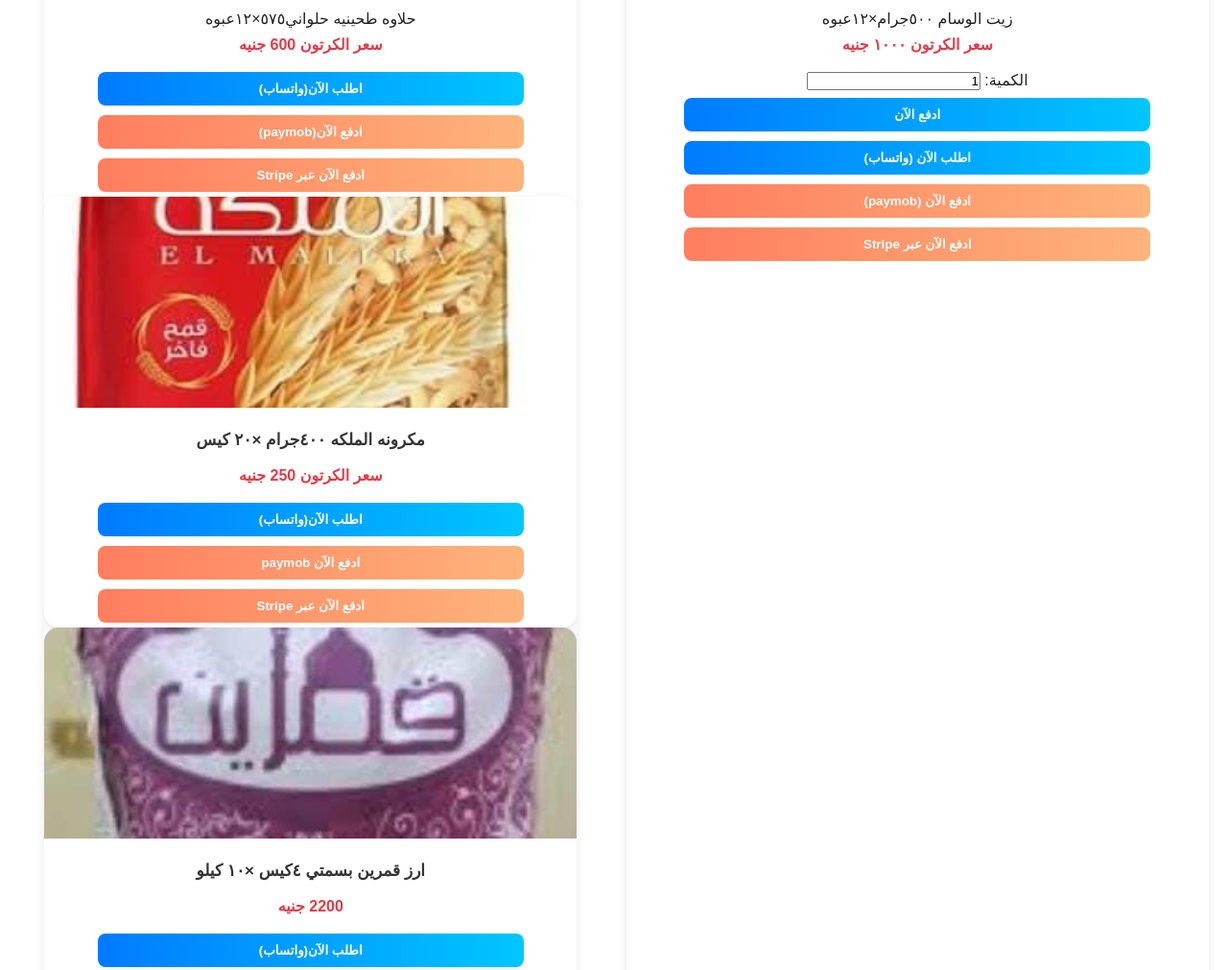
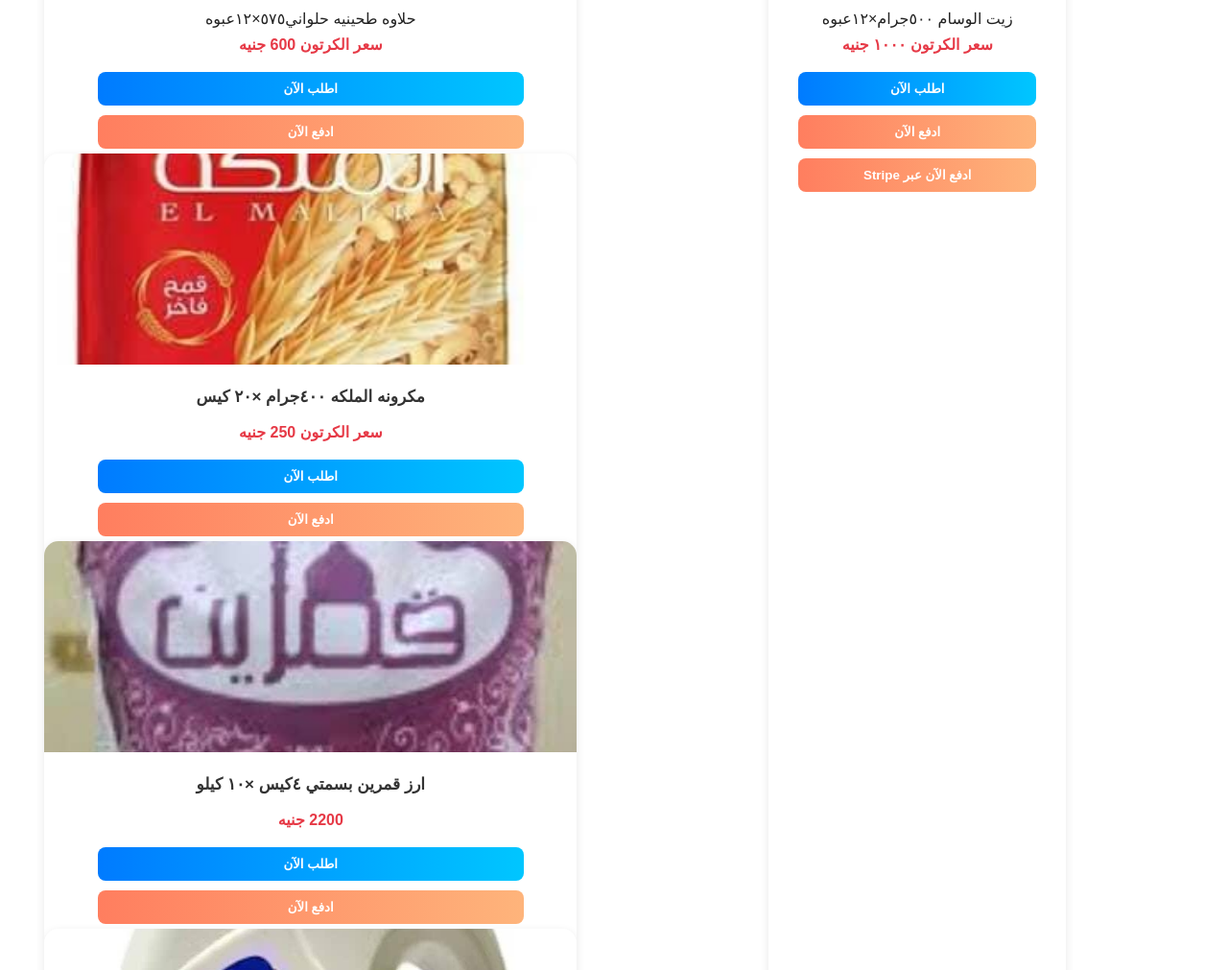
Before and after one commit to kh2841999-cell/almanal-food-trading, a plain HTML site: page index.html in a window 1280 px wide. Shown: the part 1499-2510 px from the top of the page at 96% size. Drawn offline with Linux system fonts and the light colour scheme; files whose address does not match are found by name.

Commit message:
Update index.html

```diff
--- a/index.html
+++ b/index.html
@@ -21,7 +21,7 @@
     <h2>من نحن</h2>
     <p>مؤسسة المنال متخصصة في تجارة وتوزيع المواد الغذائية في مصر.</p>
     <p><b>العنوان:</b> منشأة عبد الرحمن-دكرنس-الدقهليه </p>
-    <p><b>الهاتف:</b> <a href="tel:xxxxxxxx">xxxxxxx</a></p>
+    <p><b>الهاتف:</b> <a href="tel:+201200120868">+20 1200120868</a></p>
     <p><b>البريد:</b> <a href="mailto:almanalest776@gmail.com">almanalest776@gmail.com</a></p>
   </section>
 
@@ -48,7 +48,7 @@
 
   <script>
     function orderNow(productName) {
-      const phoneNumber = "xxxxxxx";
+      const phoneNumber = "+201200120868";
       const message = `مرحبًا، أريد طلب ${productName}`;
       window.open(`https://wa.me/${phoneNumber}?text=${encodeURIComponent(message)}`, "_blank");
     }
@@ -92,7 +92,7 @@
 
       <div class="header-actions">
         <a class="cta" href="mailto:almanalest776@gmail.com?subject=طلب%20عرض%20سعر">طلب عرض سعر</a>
-        <a class="whatsapp" href="https://wa.me/xxxxxx?text=طلب%20عرض%20سعر%20للمحل">واتساب</a>
+        <a class="whatsapp" href="https://wa.me/201200120868?text=طلب%20عرض%20سعر%20للمحل">واتساب</a>
       </div>
     </div>
   </header>
@@ -111,27 +111,9 @@
         <img src="./assets/product1.jpg" alt="زيت الوسام ٥٠٠جرام ×١٢عبوه">
       </h3>زيت الوسام ٥٠٠جرام×١٢عبوه</h3>
         <p class="price">سعر الكرتون ١٠٠٠ جنيه</p>
-        <label>الكمية:</label>
-<input type="number" id="qty" value="1" min="1">
-<button onclick="payNow('زيت الوسام', 100)">ادفع الآن</button>
-
-<script>
-async function payNow(productName, price) {
-  const qty = document.getElementById('qty').value;
-
-  const res = await fetch('/api/createPayment', {
-    method: 'POST',
-    headers: { 'Content-Type': 'application/json' },
-    body: JSON.stringify({ productName, quantity: Number(qty), price })
-  });
-
-  const data = await res.json();
-  window.open(data.url, '_blank');
-}
-</script>
-        <button class="order-btn" onclick="orderNow('زيت الوسام')">اطلب الآن (واتساب)</button>
+        <button class="order-btn" onclick="orderNow('زيت الوسام')">اطلب الآن</button>
      <a href="https://paymob.xyz/cfjnusFq/" target="_blank">
-  <button>ادفع الآن (paymob)</button>
+  <button>ادفع الآن</button>
   <!-- زر الدفع عبر Stripe -->
   <a href="https://buy.stripe.com/test_00w5kFgt1ddw22ffH9gnK00" target="_blank">
     <button class="stripe-btn">ادفع الآن عبر Stripe</button>
@@ -142,35 +124,27 @@
         <img src="./assets/product2.jpg" alt="حلاوه طحينيه حلواني اخوان ٥٧٥جرام ×١٢ عبوه">
       </h3>حلاوه طحينيه حلواني٥٧٥×١٢عبوه </h3>
         <p class="price">سعر الكرتون 600 جنيه</p>
-        <button class="order-btn" onclick="orderNow('حلاوه طحينيه حلواني ')">اطلب الآن(واتساب)</button>
+        <button class="order-btn" onclick="orderNow('حلاوه طحينيه حلواني ')">اطلب الآن</button>
              <a href="https://paymob.xyz/cCHdXSVL/" target="_blank">
-  <button>ادفع الآن(paymob)</button>
-   <a href="https://buy.stripe.com/test_28E8wRfoX7TcgX97aDgnK01" target="_blank">
-  <button class="stripe-btn">ادفع الآن عبر Stripe</button>
+  <button>ادفع الآن</button>
 </a
-</div>
-
+      </div>
       <div class="card">
         <img src="./assets/product3.jpg" alt="مكرونه الملكه٤٠٠ جرام ×٢٠كيس">
         <h3>مكرونه الملكه ٤٠٠جرام ×٢٠ كيس</h3>
         <p class="price">سعر الكرتون 250 جنيه</p>
-        <button class="order-btn" onclick="orderNow('مكرونه الملكه')"> اطلب الآن(واتساب)</button>
+        <button class="order-btn" onclick="orderNow('مكرونه الملكه')">اطلب الآن</button>
              <a href="https://paymob.xyz/VtMsWaHp/" target="_blank">
-  <button>ادفع الآن paymob</button>
-   <a href="https://buy.stripe.com/test_eVqaEZdgPddw4anfH9gnK02" target="_blank">
-    <button class="stripe-btn">ادفع الآن عبر Stripe</button>
-   </a>
+  <button>ادفع الآن</button>
+</a
       </div>
-
       <div class="card">
         <img src="./assets/product4.jpg" alt="ارز قمرين بسمتي ٤كيس×١٠كيلو">
         <h3>ارز قمرين بسمتي ٤كيس ×١٠ كيلو </h3>
         <p class="price">2200 جنيه</p>
-        <button class="order-btn" onclick="orderNow('ارز قمرين')">اطلب الآن(واتساب)</button>
+        <button class="order-btn" onclick="orderNow('ارز قمرين')">اطلب الآن</button>
              <a href="https://paymob.xyz/taBxnRqb/" target="_blank">
-  <button>ادفع الآن paymob</button>
- <a href="https://buy.stripe.com/test_eVq6oJdgPc9sgX966zgnK03" target="_blank">
-    <button class="stripe-btn">ادفع الآن عبر Stripe</button>
+  <button>ادفع الآن</button>
 </a
   </div>
       <!-- الصف الثاني -->
@@ -178,22 +152,18 @@
         <img src="./assets/product5.jpg" alt="فيبا٤لتر×٤عبوات">
         <h3>فيبا ٤لتر×٤عبوات</h3>
         <p class="price">سعر الكرتون 365جنيه</p>
-        <button class="order-btn" onclick="orderNow('فيبا')">اطلب الآن(واتساب)</button>
+        <button class="order-btn" onclick="orderNow('فيبا')">اطلب الآن</button>
              <a href="https://paymob.xyz/kd2FVNn2/" target="_blank">
-  <button>ادفع الآن paymob</button>
-  <a href="https://buy.stripe.com/test_bJe7sNekTc9s4an8eHgnK04" target="_blank">
-    <button class="stripe-btn">ادفع الآن عبر Stripe</button>
+  <button>ادفع الآن</button>
 </a
       </div>
       <div class="card">
         <img src="./assets/product6.jpg" alt="تونه صن شاين١٨٥جرام×٤٨عبوه">
         <h3>تونه صن شاين١٨٥ جرام×٤٨عبوه   </h3>
         <p class="price">سعر الكرتون 2700جنيه</p>
-        <button class="order-btn" onclick="orderNow('تونه صن شاين')">اطلب الآن(واتساب)</button>
+        <button class="order-btn" onclick="orderNow('تونه صن شاين')">اطلب الآن</button>
              <a href="https://paymob.xyz/DLvxaAPr/" target="_blank">
-  <button>ادفع الآن paymob</button>
-   <a href="https://buy.stripe.com/test_9B6eVf0u38Xg4anbqTgnK05" target="_blank">
-    <button class="stripe-btn">ادفع الآن عبر Stripe</button>
+  <button>ادفع الآن</button>
 </a
       </div>
 
@@ -201,22 +171,18 @@
         <img src="./assets/product7.jpg" alt="زيت كريستال٢.٢٥لتر×٦عبوات">
         <h3>زيت كريستال٢.٢٥لتر×٦عبوات  </h3>
         <p class="price">سعر الكرتون 1220جنيه </p>
-        <button class="order-btn" onclick="orderNow('زيت كريستال ')">اطلب الآن(واتساب)</button>
+        <button class="order-btn" onclick="orderNow('زيت كريستال ')">اطلب الآن</button>
              <a href="https://paymob.xyz/G3ZkwrmA/" target="_blank">
-  <button>ادفع الآن paymob</button>
-   <a href="https://buy.stripe.com/test_dRmbJ37Wv0qK7mz1QjgnK06" target="_blank">
-    <button class="stripe-btn">ادفع الآن عبر Stripe</button>
+  <button>ادفع الآن</button>
 </a
   </div>
       <div class="card">
         <img src="./assets/product8.jpg" alt="ربطه سكر الصفوه ٢٠ كيلو">
         <h3>ربطه سكر الصفوه ٢٠ كيلو</h3>
         <p class="price">سعر الرابطه 500 جنيه</p>
-        <button class="order-btn" onclick="orderNow('سكر الصفوه')">اطلب الآن(واتساب)</button>
+        <button class="order-btn" onclick="orderNow('سكر الصفوه')">اطلب الآن</button>
              <a href="https://paymob.xyz/CWWTu7u7/" target="_blank">
-  <button>ادفع الآن paymob</button>
-  <a href="https://buy.stripe.com/test_3cIdRbekT4H06iv2UngnK07" target="_blank">
-    <button class="stripe-btn">ادفع الآن عبر Stripe</button>
+  <button>ادفع الآن</button>
 </a
       </div>
       <!-- الصف الثالث -->
@@ -224,44 +190,36 @@
         <img src="./assets/product9.jpg" alt="زيت عافيه٢.٢٥لتر×٦عبوات">
         <h3>زيت عافية ٢.٢٥لتر ×٦عبوات</h3>
         <p class="price">سعر الكرتون 1250 جنيه </p>
-        <button class="order-btn" onclick="orderNow('زيت عافيه')">اطلب الآن(واتساب)</button>
+        <button class="order-btn" onclick="orderNow('زيت عافيه')">اطلب الآن</button>
              <a href="https://paymob.xyz/zuvD813Y/" target="_blank">
-  <button>ادفع الآن paymob</button>
-               <a href="https://buy.stripe.com/test_fZu3cx5On1uO4ancuXgnK08" target="_blank">
-    <button class="stripe-btn">ادفع الآن عبر Stripe</button>
-               </a
+  <button>ادفع الآن</button>
+</a
   </div>
       <div class="card">
         <img src="./assets/product10.jpg" alt="ربطه سكر اسيا ٢٠كيلو">
         <h3>سكر اسيا ٢٠ كيلو</h3>
         <p class="price">سعر الربطه 500جنيه</p>
-        <button class="order-btn" onclick="orderNow('سكر آسيا')">اطلب الآن(واتساب)</button>
+        <button class="order-btn" onclick="orderNow('سكر آسيا')">اطلب الآن</button>
              <a href="https://paymob.xyz/qrbrEvfQ/" target="_blank">
-  <button>ادفع الآن paymob</button>
-               <a href="https://buy.stripe.com/test_7sY7sNekTc9s0Yb1QjgnK09" target="_blank">
-    <button class="stripe-btn">ادفع الآن عبر Stripe</button>
+  <button>ادفع الآن</button>
 </a
       </div>
       <div class="card">
         <img src="./assets/product11.jpg" alt="شاي العروسة ١٢ كيلو">
         <h3>شاي العروسه ١٢ كيلو </h3>
         <p class="price">سعر الكرتون 2450 جنيه</p>
-        <button class="order-btn" onclick="orderNow('شاي العروسة ')">اطلب الآن(واتساب)</button>
+        <button class="order-btn" onclick="orderNow('شاي العروسة ')">اطلب الآن</button>
              <a href="https://paymob.xyz/nhXNFbTz/" target="_blank">
-  <button>ادفع الآن paymob</button>
-               <a href="https://buy.stripe.com/test_00w14pb8HehAdKX2UngnK0a" target="_blank">
-    <button class="stripe-btn">ادفع الآن عبر Stripe</button>
+  <button>ادفع الآن</button>
 </a
       </div>
       <div class="card">
         <img src="./assets/product12.jpg" alt="شاي ليبتون ١٢كيلو">
         <h3>شاي ليبتون ١٢ كيلو </h3>
         <p class="price">سعر الكرتون 2440جنيه </p>
-        <button class="order-btn" onclick="orderNow('شاي ليبتون')">اطلب الآن(واتساب)</button>
+        <button class="order-btn" onclick="orderNow('شاي ليبتون')">اطلب الآن</button>
              <a href="https://paymob.xyz/dX3DvtCy/" target="_blank">
-  <button>ادفع الآن paymob</button>
-               <a href="https://buy.stripe.com/test_bJe5kFa4D7TcfT5cuXgnK0b" target="_blank">
-    <button class="stripe-btn">ادفع الآن عبر Stripe</button>
+  <button>ادفع الآن</button>
 </a
       </div>
       <!-- الصف الرابع -->
@@ -269,22 +227,18 @@
         <img src="./assets/product13.jpg" alt="مربى حلواني اخوان متنوع٧٥٠ جرام×١٢عبوه">
         <h3>مربى حلواني اخوان متنوع ٧٥٠ جرام ×١٢ عبوه</h3>
         <p class="price">سعر الكرتون 660 جنيه</p>
-        <button class="order-btn" onclick="orderNow('مربى حلواني')">اطلب الآن(واتساب)</button>
+        <button class="order-btn" onclick="orderNow('مربى حلواني')">اطلب الآن</button>
              <a href="https://paymob.xyz/bRHWMdZZ/" target="_blank">
-  <button>ادفع الآن paymob</button>
-               <a href="https://buy.stripe.com/test_cNicN7dgP6P80YbfH9gnK0c" target="_blank">
-    <button class="stripe-btn">ادفع الآن عبر Stripe</button>
+  <button>ادفع الآن</button>
 </a
       </div>
       <div class="card">
         <img src="./assets/product14.jpg" alt="سكر السلام ١كيلو×٢٠كيس">
         <h3>سكر السلام ١ كيلو ×٢٠ كيس</h3>
         <p class="price">سعر الكرتون 498 جنيه</p>
-        <button class="order-btn" onclick="orderNow('سكر السلآم')">اطلب الآن(واتساب)</button>
+        <button class="order-btn" onclick="orderNow('سكر السلآم')">اطلب الآن</button>
              <a href="https://paymob.xyz/xz8f0KTn/" target="_blank">
-  <button>ادفع الآن paymob</button>
-               <a href="https://buy.stripe.com/test_14A14p90z5L45eramPgnK0d" target="_blank">
-    <button class="stripe-btn">ادفع الآن عبر Stripe</button>
+  <button>ادفع الآن</button>
 </a
       </div>
 
@@ -292,22 +246,18 @@
         <img src="./assets/product15.jpg" alt="كوكاكولا عائلي متنوع ١.٤٥لتر×٦عبوات">
         <h3> كوكاكولا عائلي متنوع١.٤٥لتر×٦عبوات</h3>
         <p class="price">سعر الكرتون 145 جنيه</p>
-        <button class="order-btn" onclick="orderNow('كوكاكولا عائلي ')">اطلب الآن(واتساب)</button>
+        <button class="order-btn" onclick="orderNow('كوكاكولا عائلي ')">اطلب الآن</button>
              <a href="https://paymob.xyz/Bt26en0q/" target="_blank">
-  <button>ادفع الآن paymob</button>
-               <a href="https://buy.stripe.com/test_eVq9AV90z4H09uHeD5gnK0e" target="_blank">
-    <button class="stripe-btn">ادفع الآن عبر Stripe</button>
+  <button>ادفع الآن</button>
 </a
       </div>
       <div class="card">
         <img src="./assets/product16.jpg" alt="مسحوق اوكسي٢كيلو×٤اكياس">
         <h3>مسحوق اوكسي٢ كيلو× ٤ اكياس</h3>
         <p class="price">سعر الكرتون 420 جنيه</p>
-        <button class="order-btn" onclick="orderNow('ممسحوق اوكسي')">اطلب الآن(واتساب)</button>
+        <button class="order-btn" onclick="orderNow('ممسحوق اوكسي')">اطلب الآن</button>
              <a href="https://paymob.xyz/b1fqeGi4/" target="_blank">
-  <button>ادفع الآن paymob</button>
-               <a href="https://buy.stripe.com/test_14A6oJ1y7flE36jeD5gnK0f" target="_blank">
-    <button class="stripe-btn">ادفع الآن عبر Stripe</button>
+  <button>ادفع الآن</button>
 </a
       </div>
       <!-- الصف الخامس -->
@@ -315,44 +265,36 @@
         <img src="./assets/product17.jpg" alt="كلوركس مبيض ٣.٧٨×٦عبوات">
         <h3>كلوركس مبيض ٣.٧٨×٦عبوات</h3>
         <p class="price">سعر الكرتون 2030 جنيه</p>
-        <button class="order-btn" onclick="orderNow('كلوركس مبيض')">اطلب الآن(واتساب)</button>
+        <button class="order-btn" onclick="orderNow('كلوركس مبيض')">اطلب الآن</button>
              <a href="https://paymob.xyz/EzwMtATH/" target="_blank">
-  <button>ادفع الآن paymob</button>
-               <a href="https://buy.stripe.com/test_eVq9AVfoXddweP11QjgnK0g" target="_blank">
-    <button class="stripe-btn">ادفع الآن عبر Stripe</button>
+  <button>ادفع الآن</button>
 </a
       </div>
       <div class="card">
         <img src="./assets/product18.jpg" alt="ارز ابو مسلم بسمتي هندي ٢٥كيلو">
         <h3>أرز ابو مسلم بسمتي هندي ٢٥كيلو</h3>
         <p class="price">سعر الكيس 1650جنيه</p>
-        <button class="order-btn" onclick="orderNow('ارز ابو مسلم')">اطلب الآن(واتساب)</button>
+        <button class="order-btn" onclick="orderNow('ارز ابو مسلم')">اطلب الآن</button>
              <a href="https://paymob.xyz/XNMuc7X2/" target="_blank">
-  <button>ادفع الآن paymob</button>
-               <a href="https://buy.stripe.com/test_4gM28t6Src9s22f8eHgnK0h" target="_blank">
-    <button class="stripe-btn">ادفع الآن عبر Stripe</button>
+  <button>ادفع الآن</button>
 </a
       </div>
       <div class="card">
         <img src="./assets/product19.jpg" alt="مسحوق اوكسي ٨كيلو×٢كيس">
         <h3>مسحوق اوكسي ٨ كيلو×٢كيس </h3>
         <p class="price">سعر الكرتون 800 جنيه</p>
-        <button class="order-btn" onclick="orderNow('مسحوق اوكسي')">اطلب الآن(واتساب)</button>
+        <button class="order-btn" onclick="orderNow('مسحوق اوكسي')">اطلب الآن</button>
              <a href="https://paymob.xyz/57qHnymX/" target="_blank">
-  <button>ادفع الآن paymob</button>
-               <a href="https://buy.stripe.com/test_6oU5kFgt1c9s7mz2UngnK0i" target="_blank">
-    <button class="stripe-btn">ادفع الآن عبر Stripe</button>
+  <button>ادفع الآن</button>
 </a
       </div>
      <div class="card">
         <img src="./assets/product20.jpg" alt="تونه السراج ١٨٥جرام×٤٨عبوه">
         <h3>تونه السراج ١٨٥جرام×٤٨عبوه</h3>
         <p class="price">سعر الكرتون 2450 جنيه</p>
-        <button class="order-btn" onclick="orderNow('تونه السراج')">اطلب الآن(واتساب)</button>
+        <button class="order-btn" onclick="orderNow('تونه السراج')">اطلب الآن</button>
             <a href="https://paymob.xyz/nHc5JzeZ/" target="_blank">
-  <button>ادفع الآن paymob</button>
-              <a href="https://buy.stripe.com/test_aFa14pb8H4H0gX90MfgnK0j" target="_blank">
-    <button class="stripe-btn">ادفع الآن عبر Stripe</button>
+  <button>ادفع الآن</button>
 </a
       </div>
      <!-- الصف السادس -->
@@ -361,11 +303,9 @@
         <img src="./assets/product22.jpg" alt="شاي لورد ١٢كيلو">
         <h3>شاي لورد ١٢ كيلو</h3>
         <p class="price">سعر الكرتون 2460 جنيه</p>
-        <button class="order-btn" onclick="orderNow('شاي لورد')">اطلب الآن(واتساب)</button>
+        <button class="order-btn" onclick="orderNow('شاي لورد')">اطلب الآن</button>
              <a href="https://paymob.xyz/hvaAdA2H/" target="_blank">
-  <button>ادفع الآن paymob</button>
-               <a href="https://buy.stripe.com/test_4gM8wR1y78Xg8qDamPgnK0k" target="_blank">
-    <button class="stripe-btn">ادفع الآن عبر Stripe</button>
+  <button>ادفع الآن</button>
 </a
       </div>
 
@@ -373,36 +313,20 @@
         <img src="./assets/product23.jpg" alt="بن الشتري ١٠ كيلو">
         <h3>بن الشتري ١٠ كيلو</h3>
         <p class="price">سعر الكرتون 4750 جنيه</p>
-        <button class="order-btn" onclick="orderNow('بن الشتري')">اطلب الآن(واتساب)</button>
+        <button class="order-btn" onclick="orderNow('بن الشتري')">اطلب الآن</button>
              <a href="https://paymob.xyz/AdnXer3j/" target="_blank">
-  <button>ادفع الآن paymob</button>
-               <a href="https://buy.stripe.com/test_5kQfZj7Wv0qK4aneD5gnK0l" target="_blank">
-    <button class="stripe-btn">ادفع الآن عبر Stripe</button>
+  <button>ادفع الآن</button>
 </a
       </div>
       <div class="card">
         <img src="./assets/product24.jpg" alt="حلاوه طحينيه اخوان النخله ١ كيلو×٨عبوه">
         <h3>حلاوه طحينيه اخوان النخله ١ كيلو×٨ عبوه</h3>
         <p class="price">سعر الكرتون 600 جنيه</p>
-        <button class="order-btn" onclick="orderNow('حلاوه طحينيه اخوان ')">اطلب الآن(واتساب)</button>
+        <button class="order-btn" onclick="orderNow('بن الشتري')">اطلب الآن</button>
              <a href="https://paymob.xyz/HwVFsEcB/" target="_blank">
-  <button>ادفع الآن paymob</button>
-               <a href="https://buy.stripe.com/test_fZu4gB90z3CW9uH52vgnK0m" target="_blank">
-    <button class="stripe-btn">ادفع الآن عبر Stripe</button>
+  <button>ادفع الآن</button>
 </a
       </div>
-      </a
-      </div>
-      <div class="card">
-        <img src="./assets/product25.jpg" alt="ريدبول">
-        <h3>ريدبول </h3>
-        <p class="price">سعر الكرتون 5 جنيه</p>
-        <button class="order-btn" onclick="orderNow('ريدبول ')">اطلب الآن(واتساب)</button>
-             <a href="https://paymob.xyz/GNaxw8w9/" target="_blank">
-  <button>ادفع الآن paymob</button>
-               <a href="https://buy.stripe.com/test_3cIaEZfoX8XgeP152vgnK0n" target="_blank">
-    <button class="stripe-btn">ادفع الآن عبر Stripe</button>
-</a
     </div>
   </div>
 </section>
@@ -448,7 +372,7 @@
 
         <div class="contact-info">
           <h4>معلومات التواصل</h4>
-          <p>الهاتف: <a href="tel:xxxxxxxx">xxxxxxx</a></p>
+          <p>الهاتف: <a href="tel:+201200120868">+20 1200120868</a></p>
           <p>البريد: <a href="mailto:almanalest776@gmail.com">almanalest776@gmail.com</a></p>
           <h4>ساعات العمل</h4>
         </p>السبت - الخميس: 9 صباحاً - 6 مساء</p>
```
